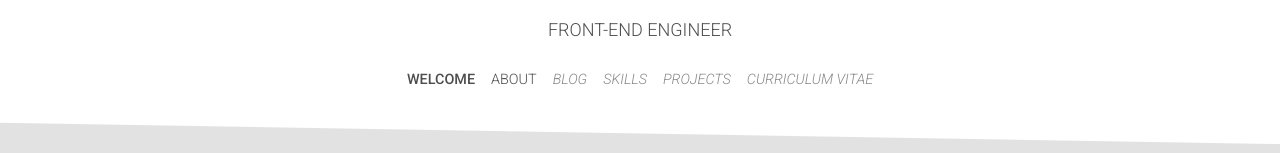
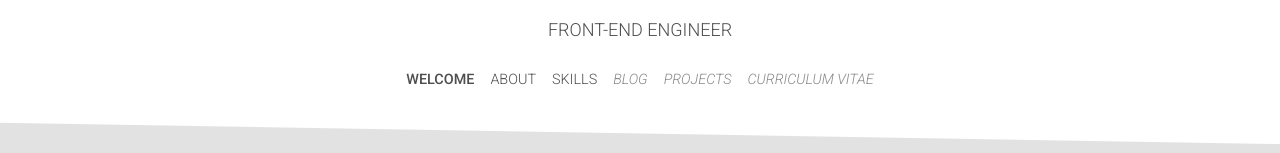
Before and after one commit to joseabernardes/personal-app, an Angular app: page /home in a window 1280 px wide. Shown: the part 281-434 px from the top of the page. Built offline with nearby package versions, Linux system fonts and the light colour scheme.

Commit message:
feat-4: Add skills routing

```diff
--- a/src/app/home/components/menu/menu.component.html
+++ b/src/app/home/components/menu/menu.component.html
@@ -18,8 +18,8 @@
 <ul class="menu">
     <li><a routerLink="/home" routerLinkActive="active" [routerLinkActiveOptions]="{exact: true}">Welcome</a></li>
     <li><a routerLink="/home/about" routerLinkActive="active">About</a></li>
+    <li><a routerLink="/home/skills" routerLinkActive="active">Skills</a></li>
     <li><a class="disabled">Blog</a></li>
-    <li><a class="disabled">Skills</a></li>
     <li><a class="disabled">Projects</a></li>
     <li><a class="disabled">Curriculum Vitae</a></li>
 </ul>
```
Also changed, not shown: src/app/home/home-routing.module.ts (+7 -1 lines).
